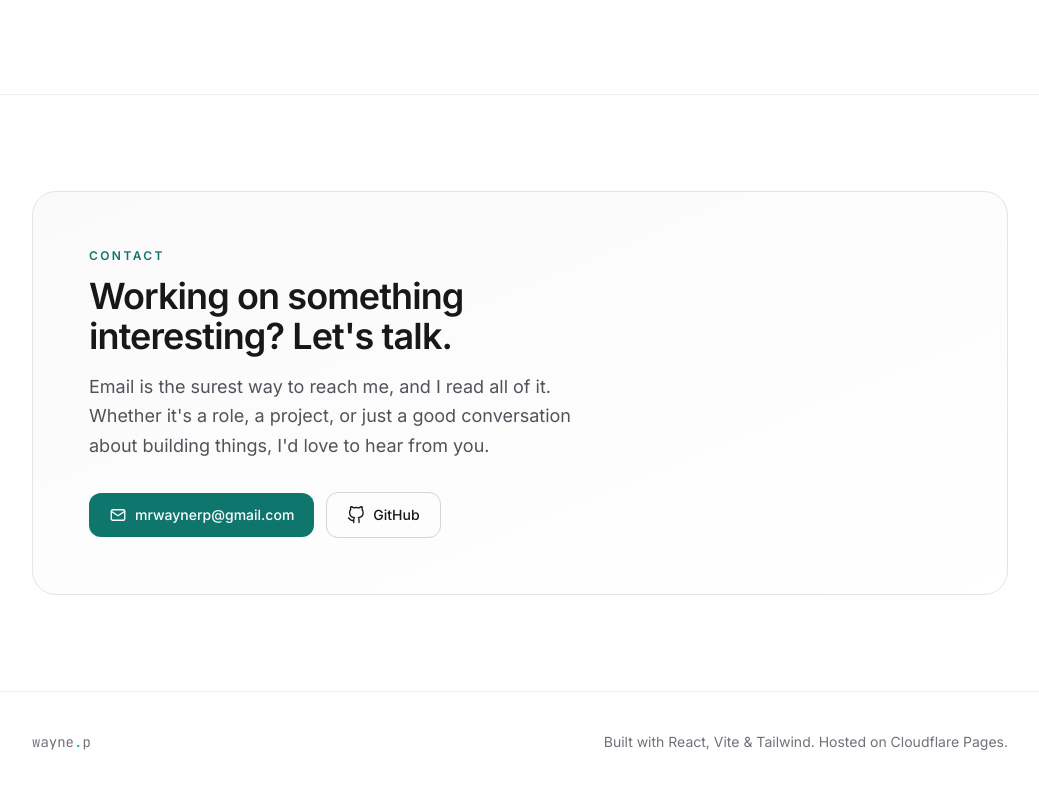
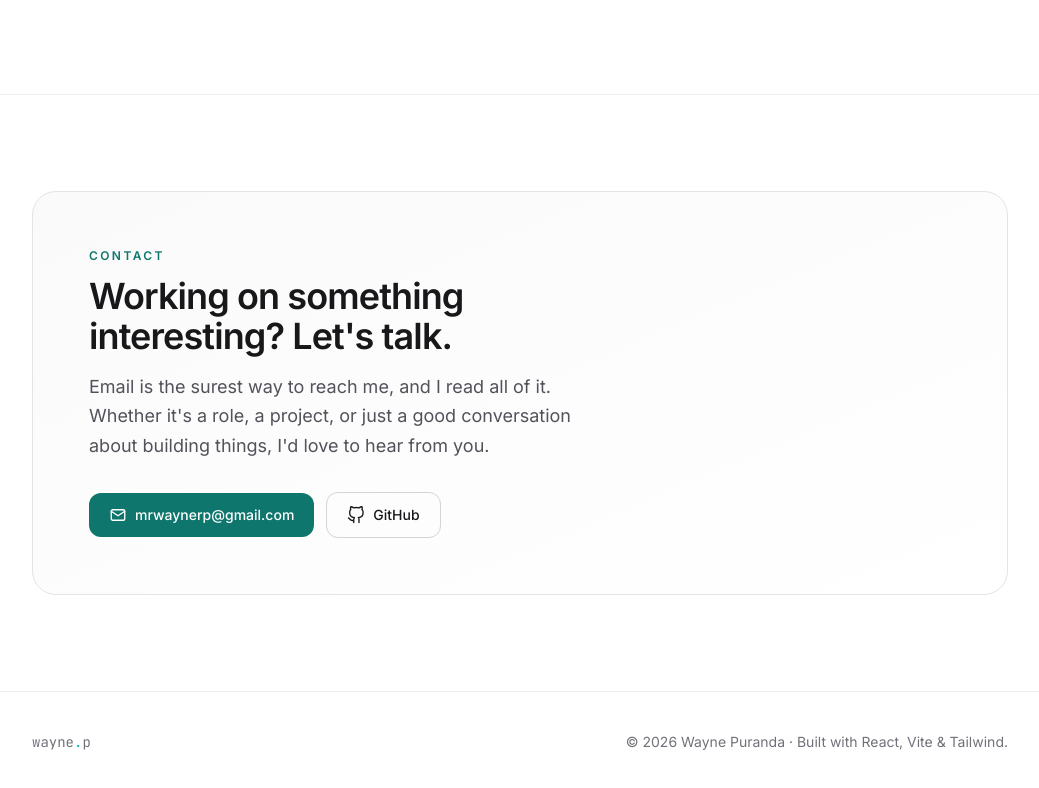
Before and after one commit to waynecodez/waynep-me, a React (Vite) app: page / in a window 1280 px wide. Shown: the part 5930-6718 px from the top of the page, without its empty margins (120-1159 px from the left). Built offline with nearby package versions, Linux system fonts and the light colour scheme.

Commit message:
feat: dynamic copyright year in footer

```diff
--- a/src/components/Footer.tsx
+++ b/src/components/Footer.tsx
@@ -1,11 +1,15 @@
 export function Footer() {
+	const year = new Date().getFullYear();
+
 	return (
 		<footer className="border-t border-zinc-200/60 py-10 dark:border-zinc-800/60">
 			<div className="container-narrow flex flex-col items-center justify-between gap-3 text-sm text-zinc-500 sm:flex-row">
 				<span className="font-mono">
 					wayne<span className="text-accent">.</span>p
 				</span>
-				<span>Built with React, Vite &amp; Tailwind. Hosted on Cloudflare Pages.</span>
+				<span>
+					&copy; {year} Wayne Puranda · Built with React, Vite &amp; Tailwind.
+				</span>
 			</div>
 		</footer>
 	);
```
